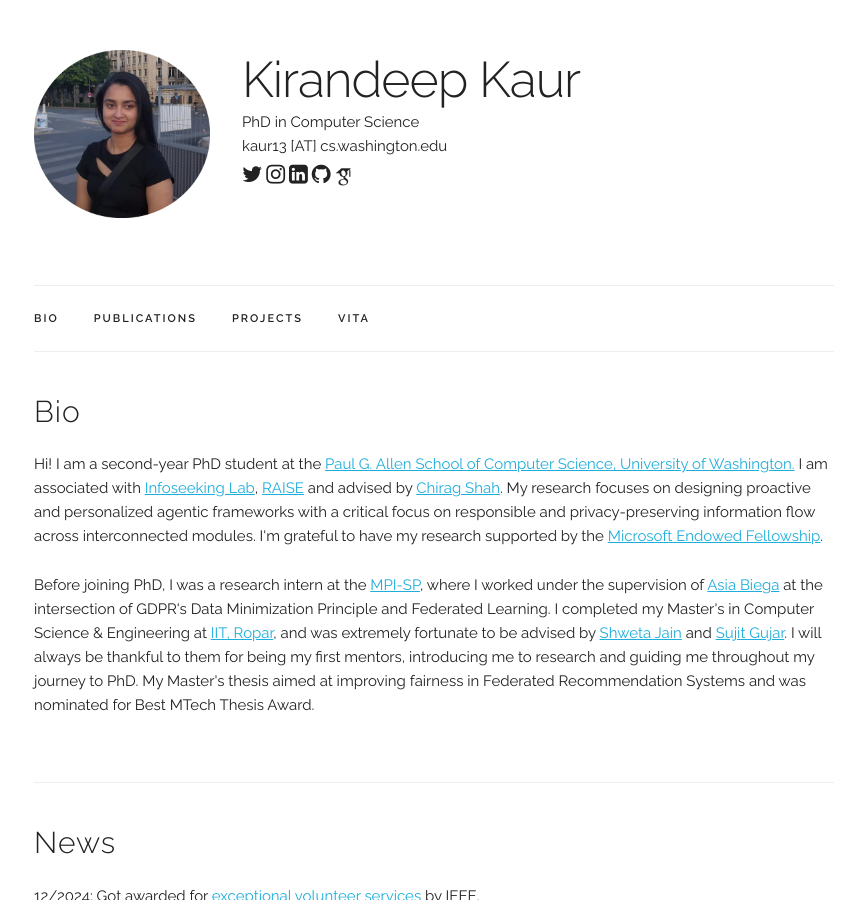
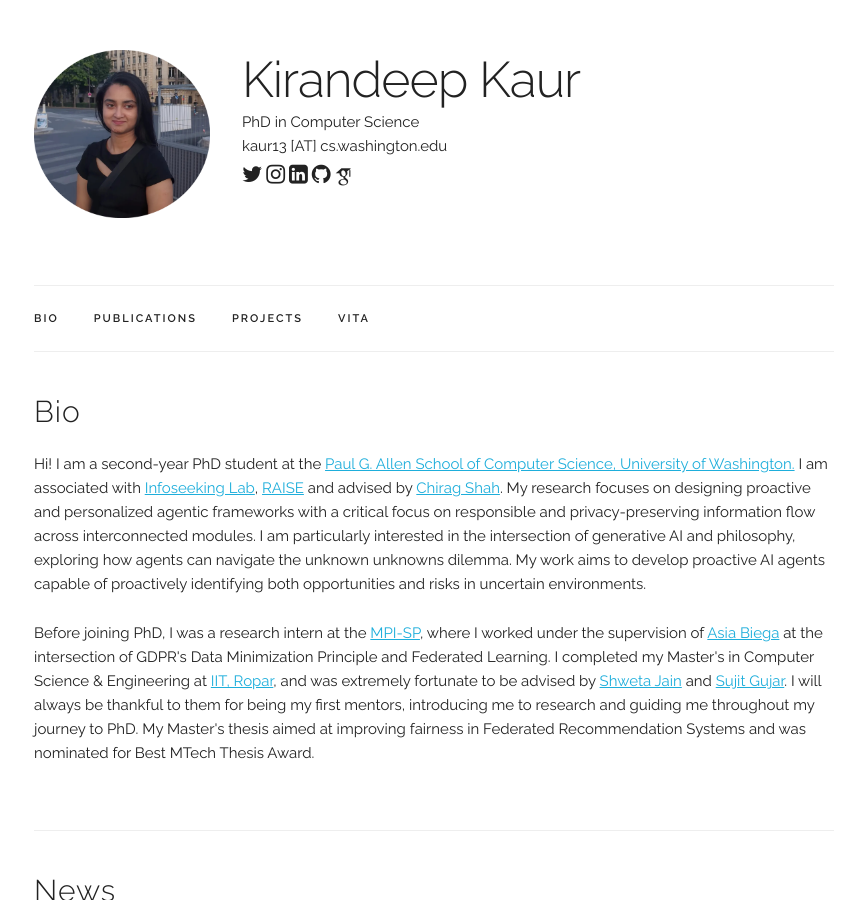
Before and after one commit to i-kiran/i-kiran.github.io, a Jekyll site: the page built from index.html, in a window 1280 px wide and 900 px high. Shown: the whole window, without its empty margins (206-1071 px from the left). Built offline with Jekyll 4.4.1, drawn with Linux system fonts in a browser that asks for light colours; some web fonts are replaced.

Commit message:
Update index.html

```diff
--- a/index.html
+++ b/index.html
@@ -8,7 +8,9 @@ title: Home
   <p>
   Hi! I am a second-year PhD student at the <a href="https://www.cs.washington.edu/" target="_blank">Paul G. Allen School of Computer Science, University of Washington.</a> I am associated with
   <a href="https://infoseeking.org/people.php" target="_blank">Infoseeking Lab</a>, <a href="https://www.raise.uw.edu/" target="_blank">RAISE</a> and advised by <a href="https://chiragshah.org/"_blank">Chirag Shah</a>.
-  My research focuses on designing proactive and personalized agentic frameworks with a critical focus on responsible and privacy-preserving information flow across interconnected modules. I'm grateful to have my research supported by the <a href="https://www.cs.washington.edu/students/grad/awardrecipients/microsoft" target="_blank">Microsoft Endowed Fellowship</a>.
+  My research focuses on designing proactive and personalized agentic frameworks with a critical focus on responsible and privacy-preserving information flow across interconnected modules.
+  I am particularly interested in the intersection of generative AI and philosophy, exploring how agents can navigate the unknown unknowns dilemma. My work aims to develop proactive AI agents
+  capable of proactively identifying both opportunities and risks in uncertain environments.
   </p>
 
   <p>
```
